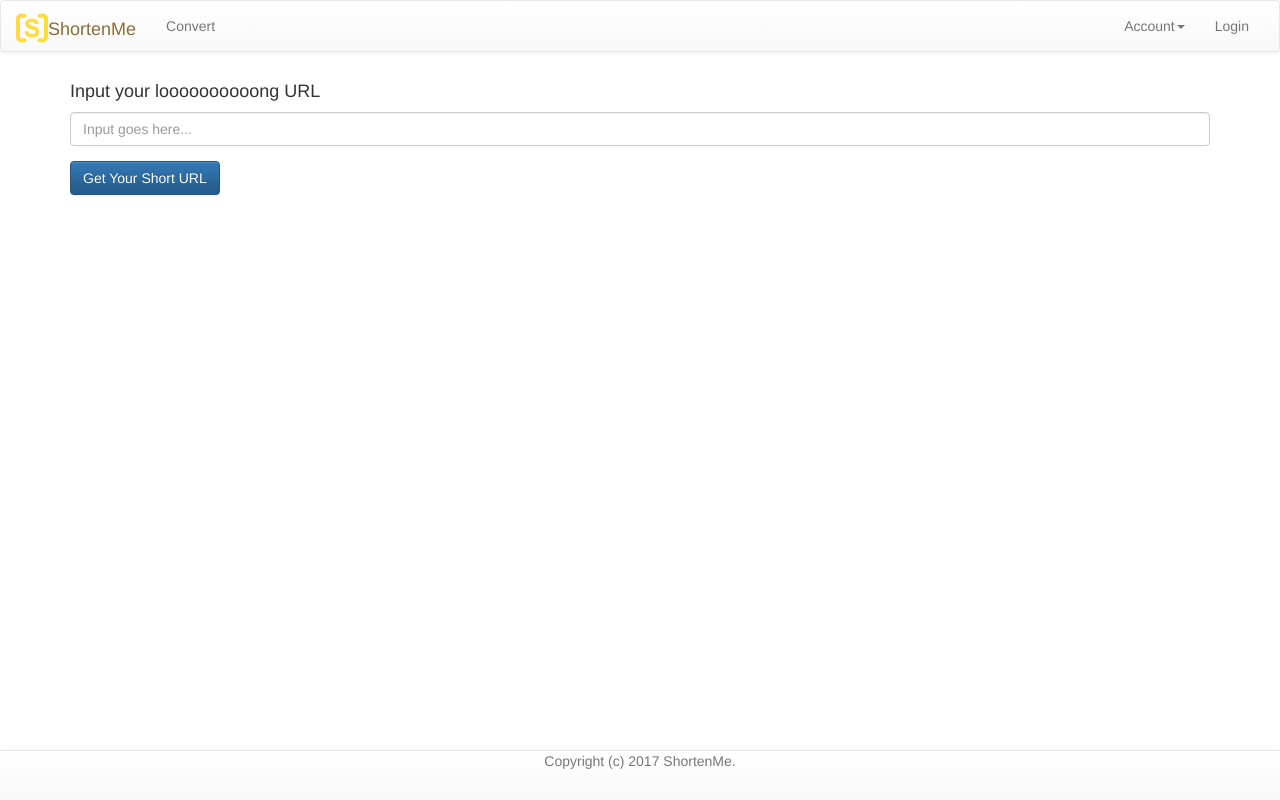
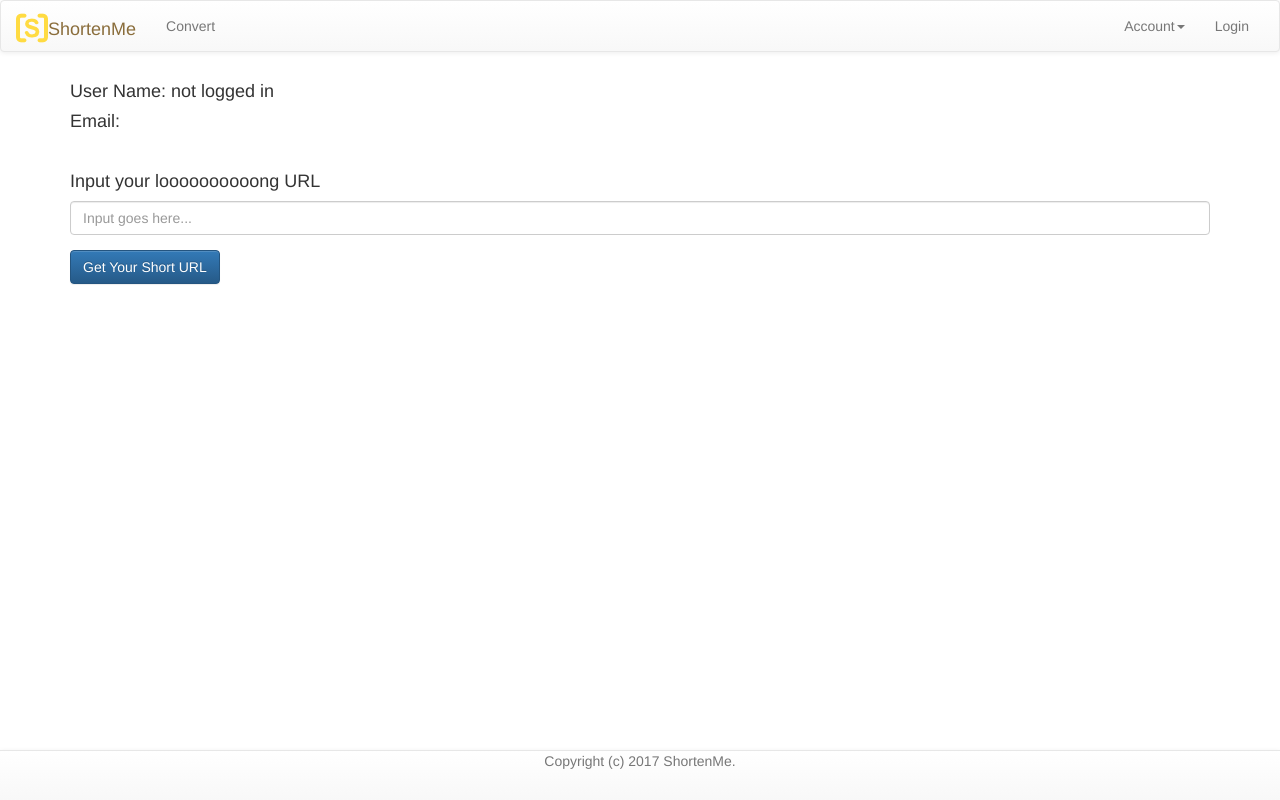
Before and after one commit to LeonMiao/urlShortener-app, an Angular app: page /url in a window 1280 px wide. Built offline with nearby package versions, Linux system fonts and the light colour scheme; no server answers.

Commit message:
added code for data partition for individual facebook account running localhost

```diff
--- a/src/app/app.component.html
+++ b/src/app/app.component.html
@@ -9,7 +9,7 @@
     <div id="navbar" class="navbar-collapse collapse">
       <ul class="nav navbar-nav">
         <!--<li><a href="#">Convert</a></li>-->
-        <li><a [routerLink] = "['']">Convert</a></li>
+        <li><a [routerLink] = "['url']">Convert</a></li>
 
       </ul>
       <ul class="nav navbar-nav navbar-right">
@@ -22,7 +22,7 @@
             <!--<li><a href="#">Disabled</a></li>-->
           </ul>
         </li>
-        <li><a [routerLink] = "['/login/']">Login</a></li>
+        <li><a [routerLink] = "['']">Login</a></li>
       </ul>
     </div>
     <!--/.nav-collapse -->
--- a/src/app/convert/convert.component.html
+++ b/src/app/convert/convert.component.html
@@ -1,6 +1,10 @@
 <div class="container">
+  <h4>User Name: {{username}}</h4>
+  <h4>Email: {{email}}</h4>
+
+  <br>
+
   <h4>Input your loooooooooong URL</h4>
-
 
   <form (ngSubmit)="onSubmit()">
 
--- a/src/app/convert/convert.component.ts
+++ b/src/app/convert/convert.component.ts
@@ -11,6 +11,9 @@ import { UrlShortenerService } from '../url-shortener.service';
   styleUrls: ['./convert.component.css']
 })
 export class ConvertComponent implements OnInit {
+  username: string;
+  email: string;
+
   inputLongUrl: string;
   router$: Router;
   newUrl: IUrlModel;
@@ -19,6 +22,20 @@ export class ConvertComponent implements OnInit {
   constructor(_router: Router, _urlShortener: UrlShortenerService) {
     this.router$ = _router;
     this.urlShortener$ = _urlShortener;
+
+    this.urlShortener$.getUserInfo()
+      .subscribe(
+      result => {
+        this.username = result.displayName;
+        this.email = result.emails[0].value;
+        console.log("result: " + result);
+
+      },
+      () => { this.username = "not logged in" },
+      () => console.log('REST call: ' + this.username)
+      );
+
+
   }
 
   ngOnInit() {
@@ -27,7 +44,7 @@ export class ConvertComponent implements OnInit {
   onSubmit() {
     console.log(this.inputLongUrl);
 
-    this.urlShortener$.convertAndStore(this.inputLongUrl)
+    this.urlShortener$.convertAndStore(this.inputLongUrl, this.email)
       .subscribe(
       result => {
         this.newUrl = result;
--- a/src/app/converted/converted.component.ts
+++ b/src/app/converted/converted.component.ts
@@ -11,6 +11,10 @@ import { UrlShortenerService } from '../url-shortener.service';
   styleUrls: ['./converted.component.css']
 })
 export class ConvertedComponent implements OnInit {
+  username: string;
+  email: string;
+  accountId: string;
+
   inputShortUrl: string;
   outputLongUrl: string;
   outputShortUrl: string;
@@ -28,12 +32,16 @@ export class ConvertedComponent implements OnInit {
 
     console.log("current url: " + this.router$.url.split('/').pop());
     this.inputShortUrl = this.router$.url.split('/').pop();
-  }
 
-  ngOnInit() {
-    console.log("ngOnInit - converted: " + this.inputShortUrl);
+    this.urlShortener$.getUserInfo()
+      .subscribe(
+      result => {
+        this.username = result.displayName;
+        this.email = result.emails[0].value;
+        this.accountId = result.emails[0].value;
+        console.log("getUserInfo result: " + result);
 
-    this.urlShortener$.findByShortUrl(this.inputShortUrl)
+          this.urlShortener$.findByShortUrl(this.inputShortUrl, this.accountId)
             .subscribe(
             result => {
               this.convertedUrl = result;
@@ -55,6 +63,39 @@ export class ConvertedComponent implements OnInit {
             () => console.log('Error calling REST'),
             () => console.log('REST call:' + this.convertedUrl)
             );
+
+
+      },
+      () => { this.username = "not logged in" },
+      () => console.log('REST call: ' + this.username)
+      );
+  }
+
+  ngOnInit() {
+    // console.log("ngOnInit - converted: " + this.inputShortUrl);
+
+    // this.urlShortener$.findByShortUrl(this.inputShortUrl, this.accountId)
+    //   .subscribe(
+    //   result => {
+    //     this.convertedUrl = result;
+    //     console.log("result for convertedUrl:");
+    //     console.log(result);
+
+    //     this.outputLongUrl = result.longUrl;
+    //     this.outputShortUrl = result.shortUrl;
+    //     console.log("outputShortUrl length: " + this.outputShortUrl.length);
+
+    //     this.outPutShortUrlToShow = 'http://localhost:8080/redirect/' + this.outputShortUrl;
+    //     this.outputEmoji = result.emojiLink;
+
+    //     console.log("emojiLink length: " + this.outputEmoji.length);
+
+    //     this.outPutEmojiToShow = 'http://localhost:8080/redirect/' + this.outputEmoji;
+
+    //   },
+    //   () => console.log('Error calling REST'),
+    //   () => console.log('REST call:' + this.convertedUrl)
+    //   );
   }
 
   onClick() {
--- a/src/app/list/list.component.ts
+++ b/src/app/list/list.component.ts
@@ -16,29 +16,43 @@ import IUrlModel from '../share/IUrlModel';
   styleUrls: ['./list.component.css']
 })
 export class ListComponent implements OnInit {
+  username: string;
+  email: string;
   accountId: string;
   urlList: IUrlModel[];
-  name: string;
 
   constructor(
     private route: ActivatedRoute,
     private location: Location,
     private urlShortener$: UrlShortenerService
   ) {
-    this.accountId = route.snapshot.params['id'];
-    urlShortener$.getUrlsForAccount(this.accountId)
+    //this.accountId = route.snapshot.params['id'];
+    urlShortener$.getUserInfo()
       .subscribe(
       result => {
-        console.log(result);
-        this.urlList = result.urls;
-        //this.name = "Post";
+        this.username = result.displayName;
+        this.email = result.emails[0].value;
+        this.accountId = result.emails[0].value;
+        console.log("getUserInfo result: " + result);
+
+        urlShortener$.getUrlsForAccount(this.accountId)
+          .subscribe(
+          result => {
+            console.log("getUrlsForAccount result: " + result);
+            this.urlList = result.urls;
+            //this.name = "Post";
+          },
+          () => { },
+          () => { }
+          );
       },
-      () => { },
-      () => { }
+      () => { this.username = "not logged in" },
+      () => console.log('REST call: ' + this.username)
       );
+
   }
 
-  ngOnInit():void {}
+  ngOnInit(): void { }
 
 }
 
--- a/src/app/lists/lists.component.html
+++ b/src/app/lists/lists.component.html
@@ -1,7 +1,8 @@
-<div class="container" >
+<div class="container">
 	<div class="panel panel-default" style="border-width: 0px; border-style:solid">
 		<div class="panel-default">
-			<h3>Active Accounts</h3>
+			<!--<h3>Active Accounts</h3>-->
+			<h3>Profile</h3>
 		</div>
 		<br>
 		<div>
--- a/src/app/lists/lists.component.ts
+++ b/src/app/lists/lists.component.ts
@@ -8,10 +8,21 @@ import IAccountModel from '../share/IAccountModel';
   styleUrls: ['./lists.component.css']
 })
 export class ListsComponent implements OnInit {
-  accountList: IAccountModel[];
+  username: string;
+  email: string;
+  accountId: string;
+  accountList: IAccountModel;
 
   constructor(urlShortener$: UrlShortenerService) {
-    urlShortener$.getAllAccounts()
+    urlShortener$.getUserInfo()
+      .subscribe(
+      result => {
+        this.username = result.displayName;
+        this.email = result.emails[0].value;
+        this.accountId = result.emails[0].value;
+        console.log("getUserInfo result: " + result);
+
+        urlShortener$.getTheAccount(this.accountId)
           .subscribe(
           result => {
             this.accountList = result;
@@ -20,6 +31,11 @@ export class ListsComponent implements OnInit {
           () => console.log('Error calling REST'),
           () => console.log('REST call:' + this.accountList)
           );
+      },
+      () => { this.username = "not logged in" },
+      () => console.log('REST call: ' + this.username)
+      );
+
   }
 
   ngOnInit() {
--- a/src/app/login/login.component.ts
+++ b/src/app/login/login.component.ts
@@ -13,7 +13,7 @@ export class LoginComponent implements OnInit {
 
   //switchElement = true;
   username: string;
-  password: string;
+  email: string;
   router$: Router;
   urlShortener$: UrlShortenerService;
 
@@ -26,10 +26,12 @@ export class LoginComponent implements OnInit {
       .subscribe(
       result => {
         this.username = result.displayName;
-        this.password = result.emails[0].value;
+        this.email = result.emails[0].value;
+        console.log("result: " + result);
+
       },
       () => { this.username = "not logged in" },
-      () => console.log('REST call' + this.username)
+      () => console.log('REST call: ' + this.username)
       );
   }
 
--- a/src/app/share/IAccountModel.ts
+++ b/src/app/share/IAccountModel.ts
@@ -1,5 +1,5 @@
 interface IAccountModel {
-    accountId: number;
+    accountId: string;
     userName: string;
     fName: string;
     mName: string;
--- a/src/app/share/IUrlListModel.ts
+++ b/src/app/share/IUrlListModel.ts
@@ -1,5 +1,5 @@
 interface IUrlListModel {
-    accountId: number;
+    accountId: string;
     urls: [ {
         urlId: number;
         shortUrl: string;
--- a/src/app/url-shortener.service.ts
+++ b/src/app/url-shortener.service.ts
@@ -29,26 +29,26 @@ export class UrlShortenerService {
 
   //=======================
 
-  getAllAccounts() {
-    return this.http.get(this.host + '/app/account/')
+  getTheAccount(pId: string) {
+    return this.http.get(this.host + '/app/account/' + pId)
       .map(response => response.json());
   }
 
   getUrlsForAccount(pId: string) {
-    return this.http.get(this.host + '/app/account/' + pId)
+    return this.http.get(this.host + '/app/account/url/' + pId)
       .map(response => response.json());
   }
 
-  convertAndStore(inputLongUrl: string) {
+  convertAndStore(inputLongUrl: string, inputAccountId: string) {
     let headers = new Headers({ 'Content-Type': 'application/json' });
     let options = new RequestOptions({ headers: headers });
 
-    return this.http.post(this.host + '/app/url/', { longUrl: inputLongUrl })
+    return this.http.post(this.host + '/app/url/', { longUrl: inputLongUrl, accountId: inputAccountId })
       .map(response => response.json());
   }
 
-  findByShortUrl(inputShortUrl: string) {
-    return this.http.get(this.host + '/app/url/' + inputShortUrl)
+  findByShortUrl(inputShortUrl: string, inputAccountId: string) {
+    return this.http.get(this.host + '/app/url/' + inputAccountId + '/' + inputShortUrl)
       .map(response => response.json());
   }
 
```
Lines whose indentation alone changed are shown as unchanged.
